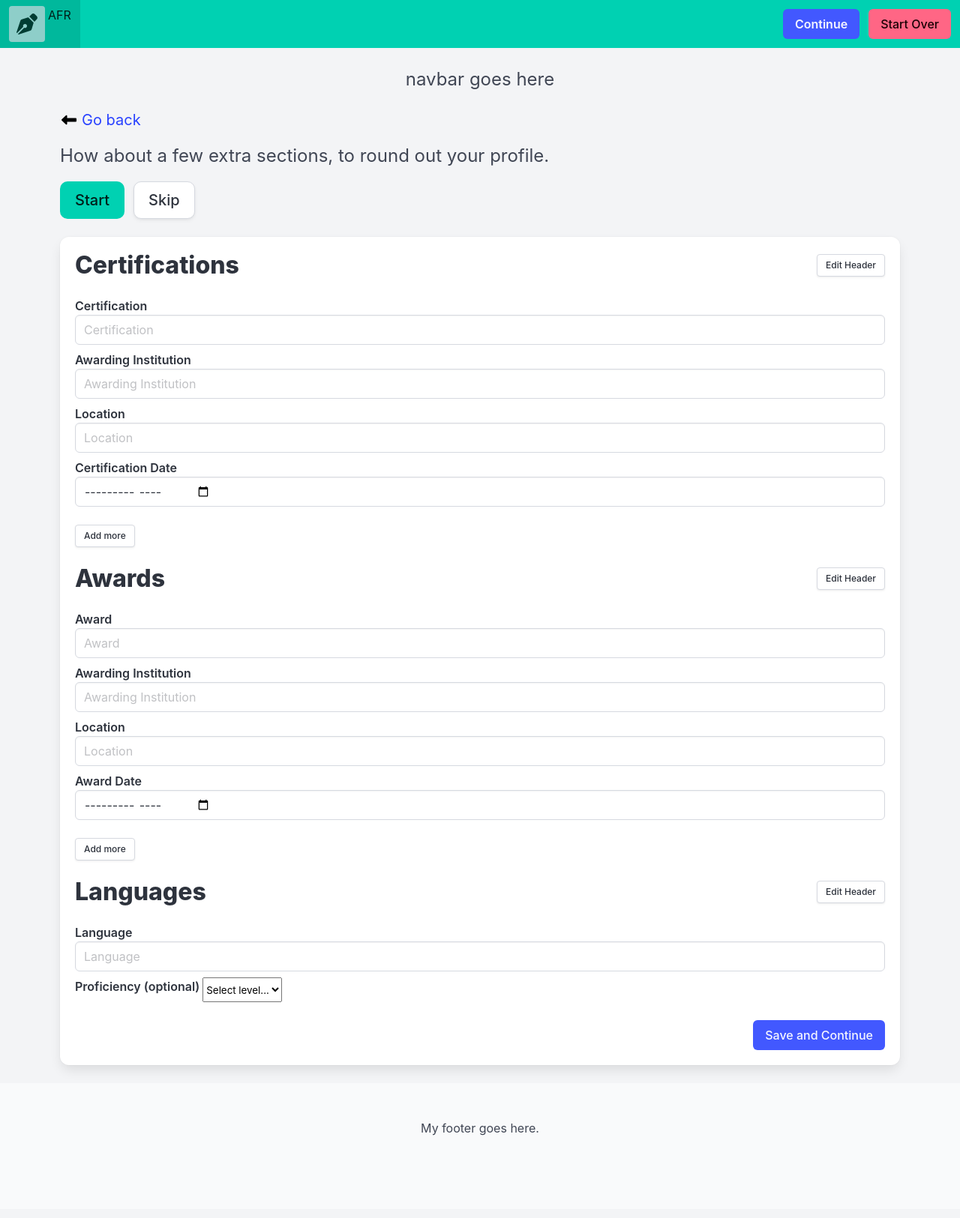
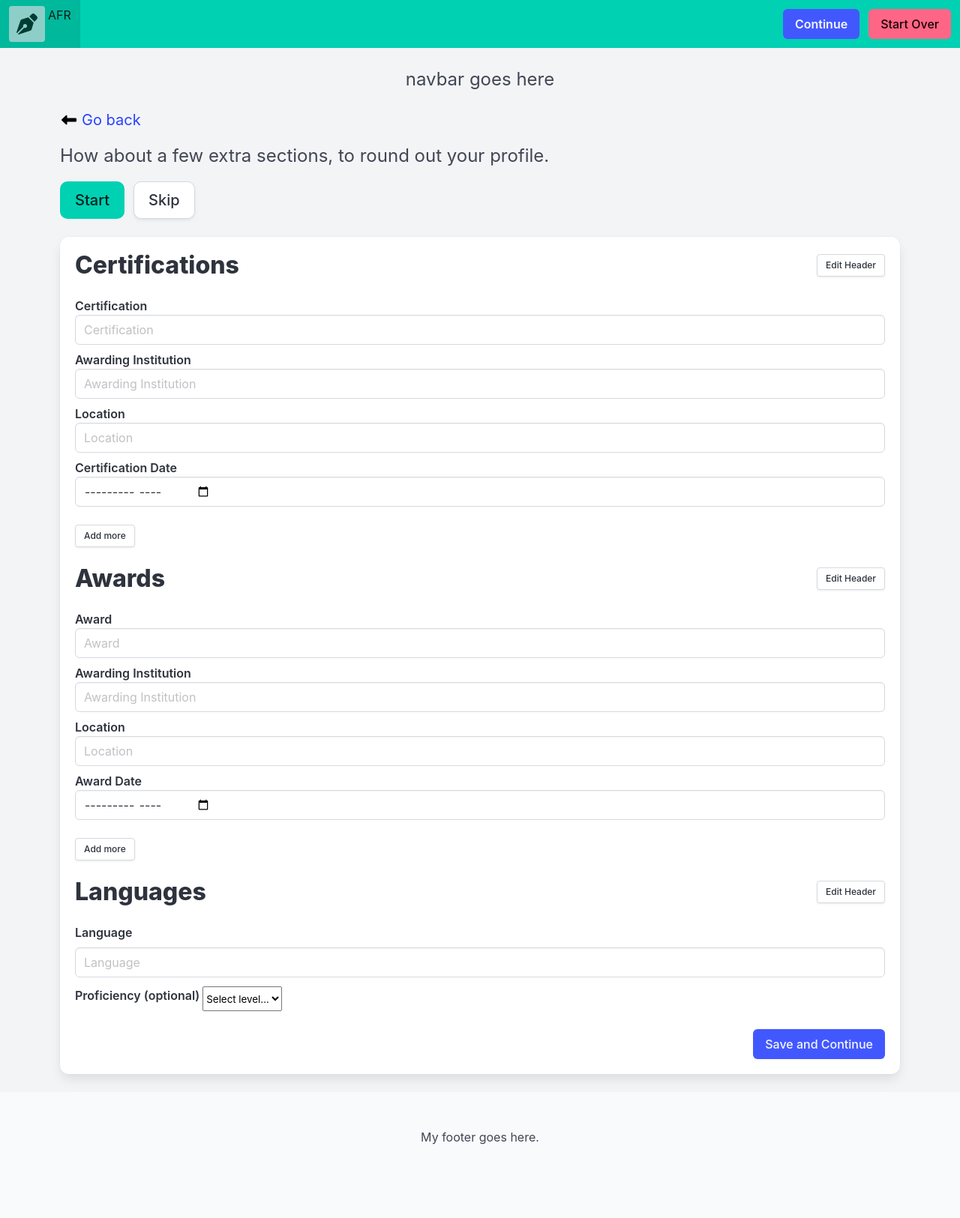
Before and after one commit to HeirOfNorton/alwaysfreeresume, a Jekyll site: the page built from pages/extras.html, in a window 1280 px wide. Shown: the whole page at 75% size. Built offline with Jekyll 4.4.1, drawn with Linux system fonts in a browser that asks for light colours.

Commit message:
Adding the markup for paragraph and list controls

```diff
--- a/_includes/list.html
+++ b/_includes/list.html
@@ -1,13 +1,18 @@
-
+<div class="field">
     <label class="label">
         {{ include.vars.item-name }}
+    </label>
+    <div class="control">
         <input
             class="input"
             type="text"
             name="{{ include.vars.item-name }}"
             placeholder="{{ include.vars.item-name }}"
         >
-                </label>
+    </div>
+</div>
+
+
                 {% if include.vars.list-levels %}
                     <label class="label">
                         Proficiency (optional)
--- a/_includes/paragraph.html
+++ b/_includes/paragraph.html
@@ -1,7 +1,11 @@
 
+<div class="field">
+    <div class="control">
         <textarea
             class="textarea"
             name="summary"
             placeholder="Write a short objective or summary paragraph."
             aria-label="Objective or summary"
         ></textarea>
+    </div>
+</div>
```
Lines whose indentation alone changed are shown as unchanged.
